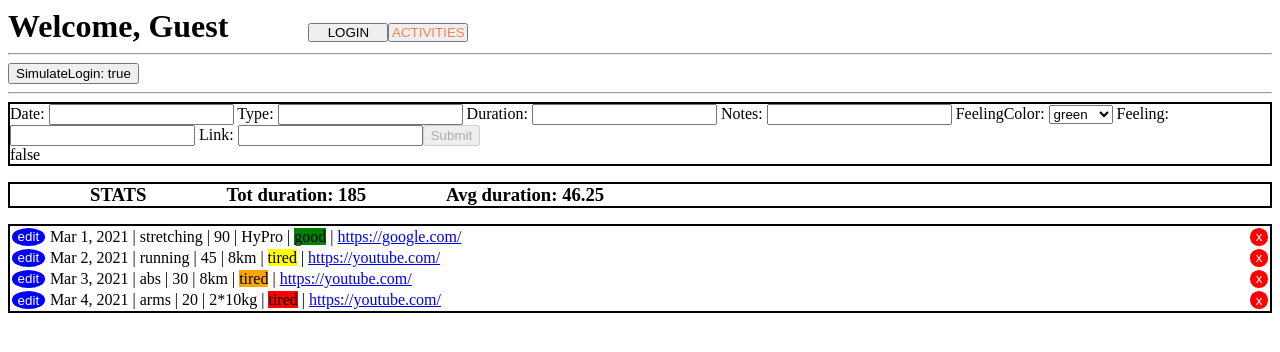
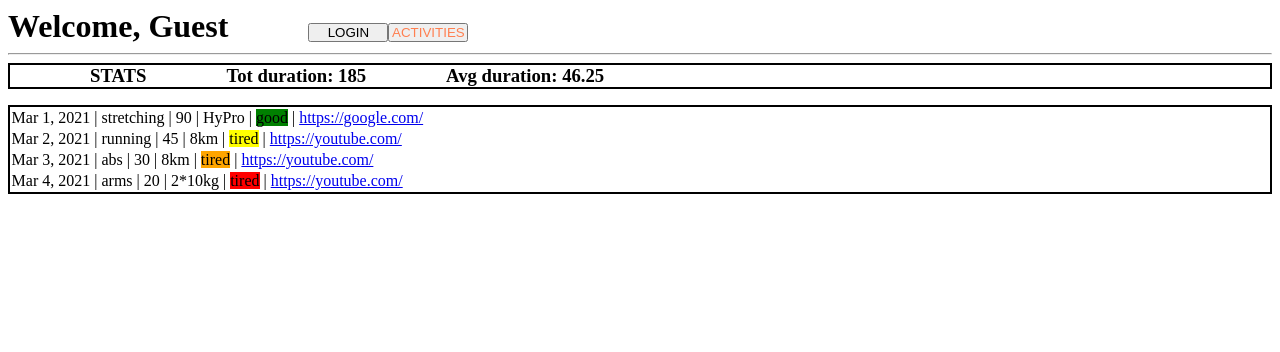
Before and after one commit to pielle87/FitTracker, an Angular app: page /activities in a window 1280 px wide. Shown: the top 352 px of the page. Built offline with nearby package versions, Linux system fonts and the light colour scheme.

Commit message:
change the login service to return Observables instead of BehaviorSubjects & improve login behavior
also some minor refactorings. Note that the AppComponent tests are currently broken.

```diff
--- a/src/app/core/components/header/header.component.ts
+++ b/src/app/core/components/header/header.component.ts
@@ -1,7 +1,5 @@
 import { Component, OnInit } from '@angular/core';
-import { Router } from '@angular/router';
-import { BehaviorSubject } from 'rxjs';
-import { appRoutesName } from 'src/app/app-routing.module';
+import { Observable } from 'rxjs';
 import { LoginService } from '../../services/login.service';
 
 @Component({
@@ -10,10 +8,10 @@ import { LoginService } from '../../services/login.service';
   styleUrls: ['./header.component.css']
 })
 export class HeaderComponent implements OnInit {
-  isLogged$: BehaviorSubject<boolean>;
+  user$: Observable<string>
+  isLogged$: Observable<boolean>;
   username: string = null;
   buttonText: string = 'LOGIN'
-  user$: BehaviorSubject<string>
 
   constructor(private loginService: LoginService) { } // private router: Router
 
@@ -24,7 +22,7 @@ export class HeaderComponent implements OnInit {
 
   // TODO: it would be nice to only have one button in the header
   // onClick() {
-  //   if (this.isLoggedIn) {
+  //   if (this.isLogged) {
   //     this.buttonText = 'LOGOUT';
   //   } else {
   //     const currentUrl = this.router.url.substr(1);
--- a/src/app/core/services/login.service.ts
+++ b/src/app/core/services/login.service.ts
@@ -1,5 +1,6 @@
 import { Injectable } from '@angular/core';
-import { BehaviorSubject } from 'rxjs';
+import { BehaviorSubject, Observable } from 'rxjs';
+import { shareReplay } from "rxjs/operators";
 
 @Injectable({
   providedIn: 'root'
@@ -8,12 +9,16 @@ export class LoginService {
   private _user$: BehaviorSubject<string> = new BehaviorSubject<string>('Guest');
   private _isLogged$: BehaviorSubject<boolean> = new BehaviorSubject<boolean>(false);
 
-  get user$(): BehaviorSubject<string> {
-    return this._user$;
+  get user$(): Observable<string> {
+    return this._user$
+    .asObservable()
+    .pipe(shareReplay({refCount: true, bufferSize: 1}));
   }
 
-  get isLogged$(): BehaviorSubject<boolean> {
-    return this._isLogged$;
+  get isLogged$(): Observable<boolean> {
+    return this._isLogged$
+    .asObservable()
+    .pipe(shareReplay({refCount: true, bufferSize: 1}));
   }
 
   constructor() { }
--- a/src/app/features/activities-page/activities-list/activities-list.component.html
+++ b/src/app/features/activities-page/activities-list/activities-list.component.html
@@ -1,5 +1,5 @@
 <div *ngFor="let activity of activities" class="container">
-  <button class="edit">edit</button>
+  <button class="edit" *ngIf="isLogged">edit</button>
   <span class="details">
     {{ activity.date | date }} |
     {{ activity.type }} |
@@ -8,5 +8,5 @@
     <span [ngStyle]="{'background': activity.feelingColor}">{{ activity.feeling }}</span> |
     <a href="{{ activity.link }}">{{ activity.link }}</a>
   </span>
-  <button class="del">x</button>
+  <button class="del" *ngIf="isLogged">x</button>
 </div>
--- a/src/app/features/activities-page/activities-list/activities-list.component.ts
+++ b/src/app/features/activities-page/activities-list/activities-list.component.ts
@@ -8,6 +8,7 @@ import { Activity } from 'src/app/_models/activity';
 })
 export class ActivitiesListComponent implements OnInit {
   @Input() activities: Activity[];
+  @Input() isLogged: boolean;
 
   constructor() { }
 
--- a/src/app/features/activities-page/activities-page.component.html
+++ b/src/app/features/activities-page/activities-page.component.html
@@ -1,10 +1,6 @@
-<button (click)="simulateLogin()">SimulateLogin: {{ isLoggedIn }}</button>
-<hr />
-<!-- TODO: remove above -->
-
 <app-activities-forms
-  *ngIf="isLoggedIn"
+  *ngIf="isLogged"
   (newActivity)="onNewActivity($event)"
 ></app-activities-forms>
 <app-activities-stats [activities]="activities"></app-activities-stats>
-<app-activities-list [activities]="activities"></app-activities-list>
+<app-activities-list [activities]="activities" [isLogged]="isLogged"></app-activities-list>
--- a/src/app/features/activities-page/activities-page.component.ts
+++ b/src/app/features/activities-page/activities-page.component.ts
@@ -1,27 +1,25 @@
 import { Component, OnInit } from '@angular/core';
 import { ActivitiesService } from 'src/app/core/services/activities.service';
+import { LoginService } from 'src/app/core/services/login.service';
 import { Activity } from 'src/app/_models/activity';
-
-
 
 @Component({
   selector: 'app-activities-page',
   templateUrl: './activities-page.component.html',
-  styleUrls: ['./activities-page.component.css']
+  styleUrls: ['./activities-page.component.css'],
 })
 export class ActivitiesPageComponent implements OnInit {
-  isLoggedIn: boolean = true; // TODO: may need to remove it
+  isLogged: boolean = false;
   activities: Activity[];
 
-  constructor(private activitiesService: ActivitiesService) { }
+  constructor(
+    private loginService: LoginService,
+    private activitiesService: ActivitiesService
+  ) {}
 
   ngOnInit(): void {
     this.activities = this.activitiesService.getActivities();
-  }
-
-  // TODO: remove this later on
-  simulateLogin(): void {
-    this.isLoggedIn = !this.isLoggedIn;
+    this.loginService.isLogged$.subscribe(value => this.isLogged = value);
   }
 
   onNewActivity(event: Activity) {
--- a/src/app/features/login-page/login-page.component.ts
+++ b/src/app/features/login-page/login-page.component.ts
@@ -1,6 +1,6 @@
 import { Component, OnInit } from '@angular/core';
 import { FormGroup, FormControl } from '@angular/forms';
-import { BehaviorSubject } from 'rxjs';
+import { Observable } from 'rxjs';
 import { LoginService } from 'src/app/core/services/login.service';
 
 @Component({
@@ -9,7 +9,7 @@ import { LoginService } from 'src/app/core/services/login.service';
   styleUrls: ['./login-page.component.css']
 })
 export class LoginPageComponent implements OnInit {
-  isLogged$: BehaviorSubject<boolean>;
+  isLogged$: Observable<boolean>;
 
   loginForm: FormGroup = new FormGroup({
     // TODO: add validators
@@ -27,14 +27,10 @@ export class LoginPageComponent implements OnInit {
     const { username, password } = this.loginForm.value;
     this.loginService.login(username, password);
     this.loginForm.reset();
-    // TODO: remove log
-    console.log('LoginPageComponent',this.loginService.user$.getValue(), this.loginService.isLogged$.getValue())
   }
 
   onLogout() {
     this.loginService.logout();
-    // TODO: remove log
-    console.log('LoginPageComponent', this.loginService.user$.getValue(), this.loginService.isLogged$.getValue())
   }
 
 }
```
Also changed, not shown: 1 other file (tests, documents, lock files or other folders).
